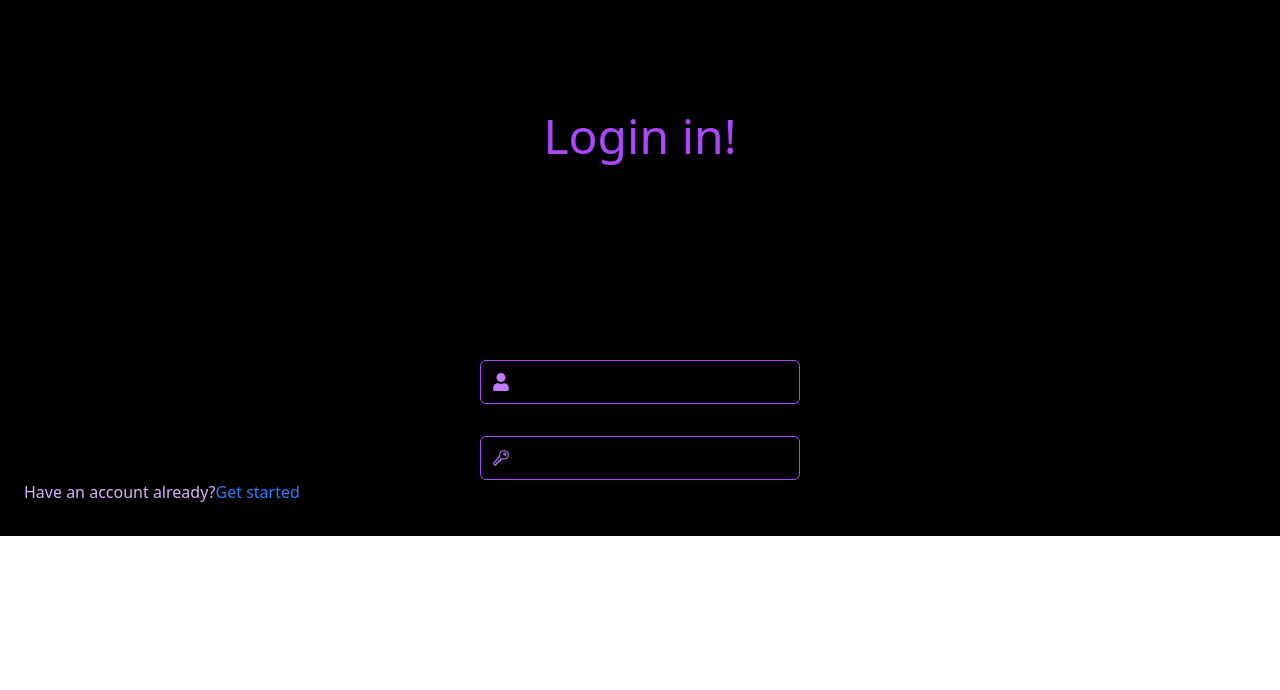
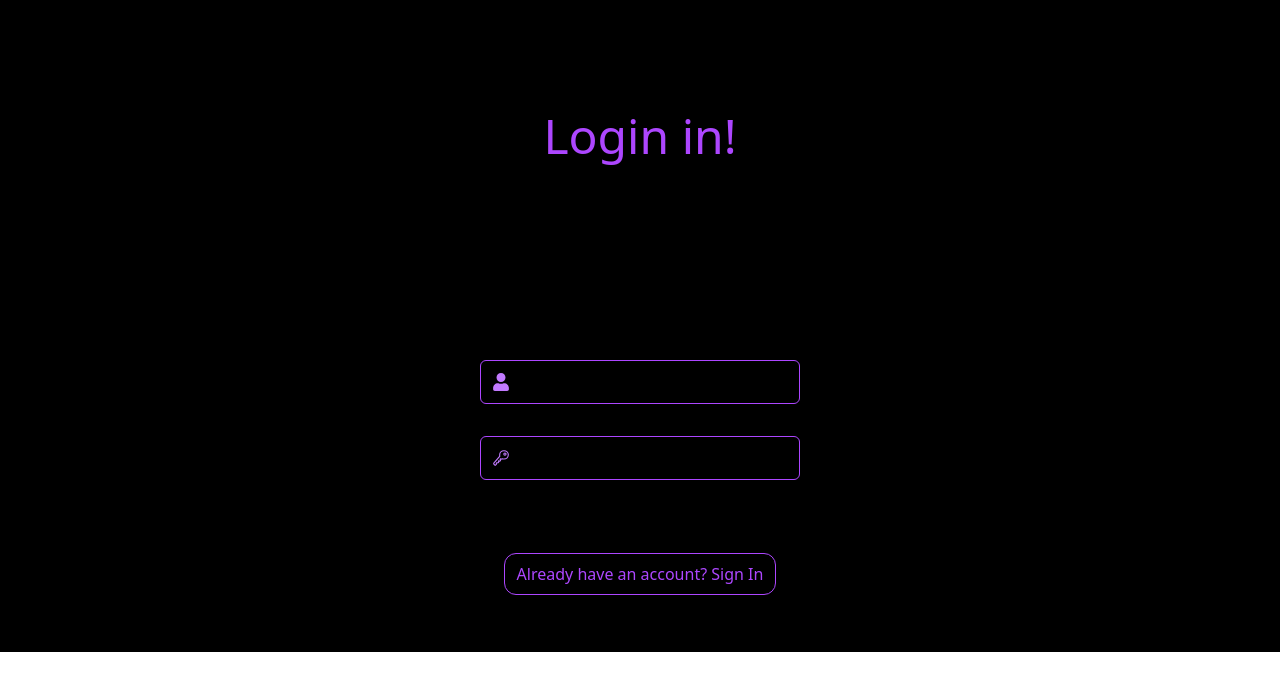
Before and after one commit to Developerfiyin/Ideally, a React (Vite) app: page /signin in a window 1280 px wide. Shown: the top 690 px of the page. Built offline with nearby package versions, Linux system fonts and the light colour scheme.

Commit message:
Added sign in form

```diff
--- a/src/Components/Signin.jsx
+++ b/src/Components/Signin.jsx
@@ -6,12 +6,16 @@ import { Link } from "react-router-dom";
 import { FaUser } from "react-icons/fa";
 
 const Signin = () => {
+
+      const navigate = useNavigate();
+
+  const goToSignIn = () => {
+    navigate("/signin");
+  }
   return (
 
-    <main>
+
         <div className='w-full  bg-black py-8 px-6 grid  gap-8 items-center"'>
-
-        {/*Second div */}
 
         < div className=''>
            <h1 className='text-5xl text-purple-500 font-medium m-8 mt-20 text-center '>Login in!</h1>
@@ -42,26 +46,25 @@ const Signin = () => {
                   className="w-full h-11 pl-10 pr-3 focus:outline-blue-400 border border-purple-500 rounded-md text-sm leading-none"
                 />
               </label>
+            </div>
 
 
 
 
 
-            </div>
-
-          <h2 className='text-purple-300'>Have an account already?
-            <Link
-                  to="/Signin"
-                  className="text-blue-500 hover:underline"
-                >
-                  Get started
-                </Link>
-          </h2>
 
          </div>
 
+             <div className='max-w-md mx-auto p-6 border rounded-md justify-center'>
+            <button
+           onClick={goToSignIn}
+          className="mt-4 text-purple-500 hover:bg-white border py-2 px-3 rounded-xl"
+         >
+          Already have an account? Sign In
+         </button>
         </div>
-    </main>
+        </div>
+
 
   )
 }
```
